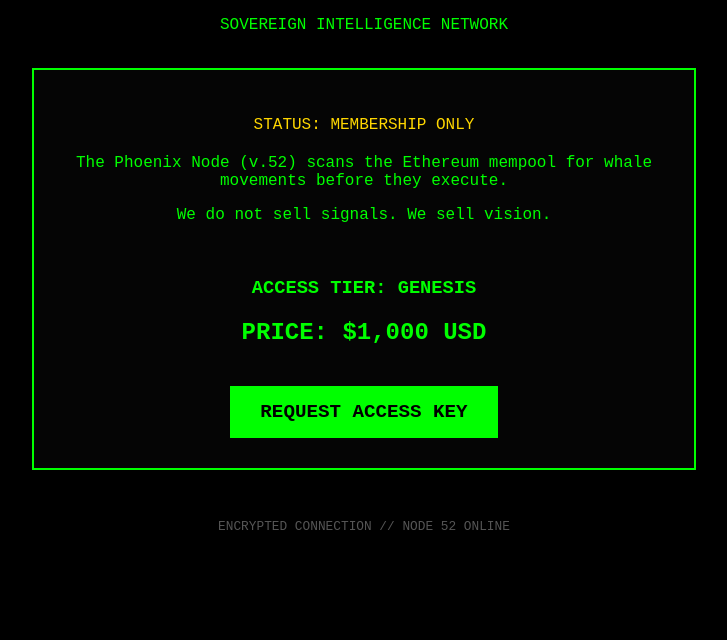
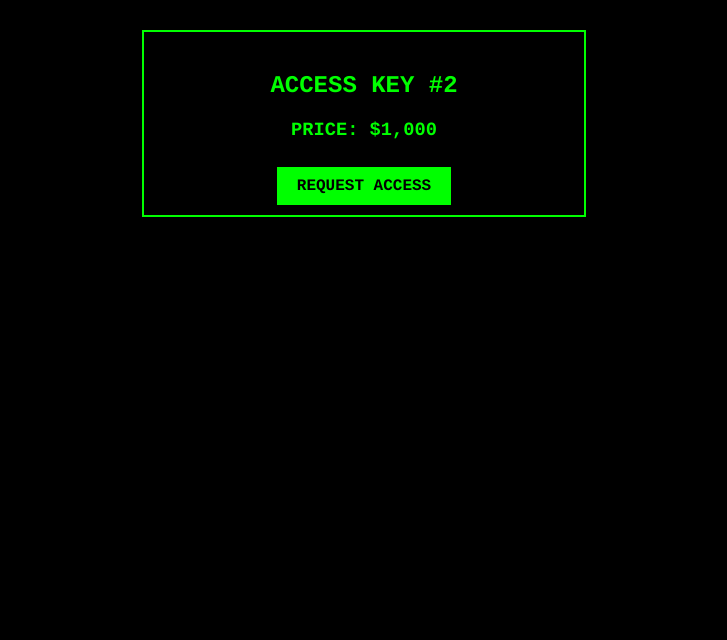
Before and after one commit to mkpollard101/CalabasasPhoenixAscendecy, a website: page index.html in a window 1280 px wide. Shown: the part 160-800 px from the top of the page, without its empty margins (276-1003 px from the left). Drawn offline with Linux system fonts and the light colour scheme.

Commit message:
Update index.html
Signed-off-by: mkpollard101 <mkpollard101@gmail.com>

```diff
--- a/index.html
+++ b/index.html
@@ -1,29 +1,22 @@
 <!DOCTYPE html>
 <html>
 <head>
-    <title>PHOENIX OMEGA | ACCESS</title>
+    <title>PHOENIX OMEGA</title>
     <style>
-        body { background-color: #000; color: #0f0; font-family: 'Courier New', monospace; text-align: center; padding: 50px; }
-        h1 { font-size: 3em; letter-spacing: 5px; color: #fff; text-shadow: 0 0 10px #0f0; }
-        .box { border: 2px solid #0f0; padding: 30px; max-width: 600px; margin: 0 auto; background: #050505; }
-        .btn { background: #0f0; color: #000; padding: 15px 30px; font-weight: bold; text-decoration: none; display: inline-block; margin-top: 20px; font-size: 1.2em; }
-        .status { color: gold; margin-bottom: 20px; }
+        body { background: #000; color: #0f0; font-family: courier; text-align: center; padding: 50px; }
+        .box { border: 2px solid #0f0; padding: 20px; max-width: 400px; margin: 0 auto; }
+        a { background: #0f0; color: #000; padding: 10px 20px; text-decoration: none; font-weight: bold; }
     </style>
 </head>
 <body>
     <h1>PHOENIX OMEGA</h1>
-    <p>SOVEREIGN INTELLIGENCE NETWORK</p>
+    <p>NODE 52: ONLINE</p>
     <br>
     <div class="box">
-        <p class="status">STATUS: MEMBERSHIP ONLY</p>
-        <p>The Phoenix Node (v.52) scans the Ethereum mempool for whale movements before they execute.</p>
-        <p>We do not sell signals. We sell vision.</p>
+        <h2>ACCESS KEY #2</h2>
+        <h3>PRICE: $1,000</h3>
         <br>
-        <h3>ACCESS TIER: GENESIS</h3>
-        <h2>PRICE: $1,000 USD</h2>
-        <a href="#" class="btn">REQUEST ACCESS KEY</a>
+        <a href="#">REQUEST ACCESS</a>
     </div>
-    <br><br>
-    <p style="font-size: 0.8em; color: #555;">ENCRYPTED CONNECTION // NODE 52 ONLINE</p>
 </body>
 </html>
```
